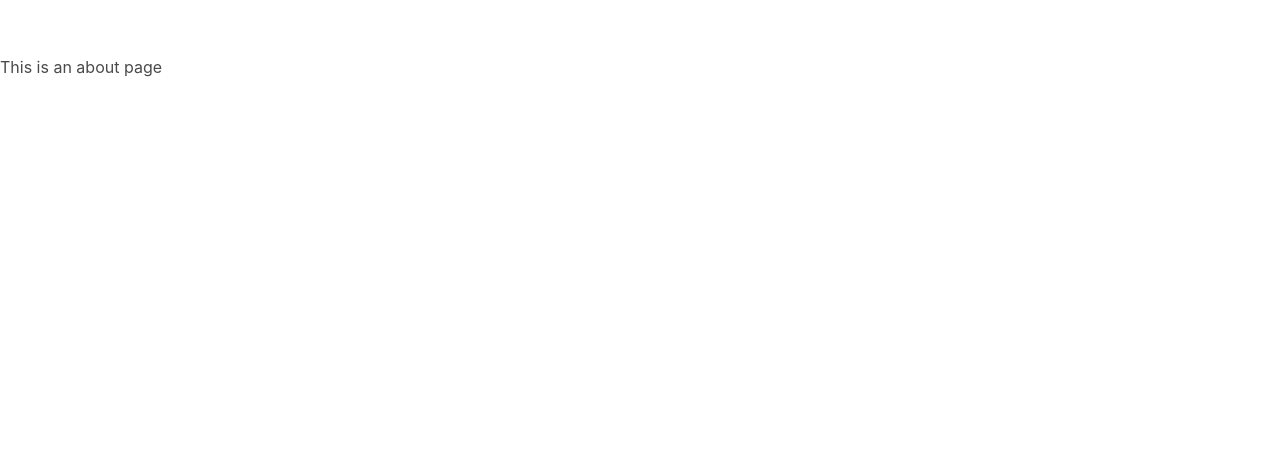
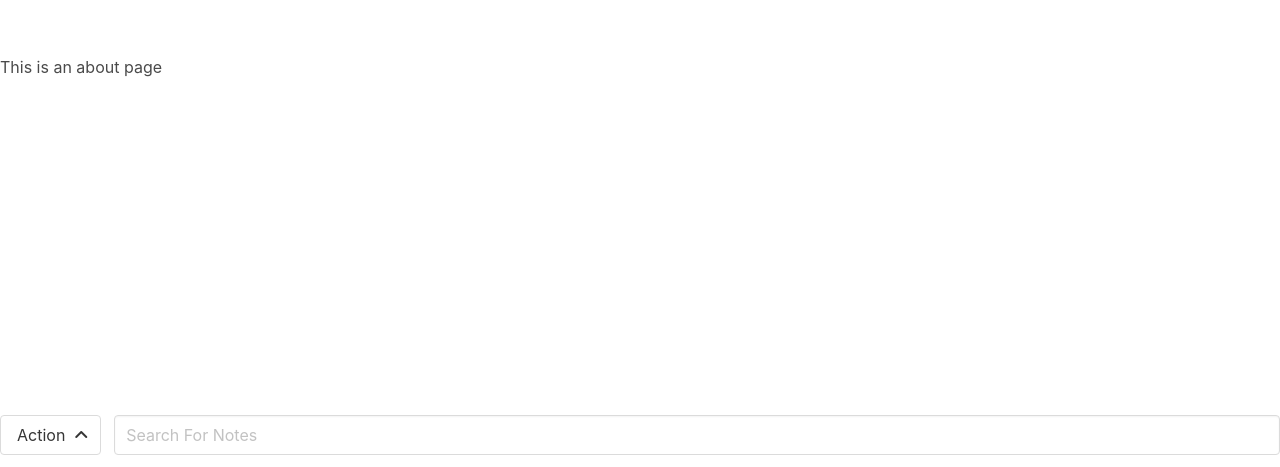
Before and after one commit to jmattson4/note-me, a Vue app: page /about in a window 1280 px wide. Shown: the part 333-800 px from the top of the page. Built offline with nearby package versions, Linux system fonts and the light colour scheme.

Commit message:
Refactored action bar and search bar UX

```diff
--- a/src/App.vue
+++ b/src/App.vue
@@ -1,7 +1,9 @@
 <script setup lang="ts">
 import { RouterView } from 'vue-router'
 import { useLocalStorage } from './compositions/useLocalStorage';
-const {watcher, hydrate} = useLocalStorage()
+import CreateNote from '@/components/action-button.vue';
+import Search from '@/components/search.vue';
+const { watcher, hydrate } = useLocalStorage()
 hydrate()
 watcher()
 </script>
@@ -9,9 +11,14 @@ watcher()
 <template>
   <header>
     <div class="wrapper">
-      <nav>
-      </nav>
+      <nav></nav>
     </div>
   </header>
   <RouterView />
+  <footer  style="width:100%">
+    <nav class="navbar is-fixed-bottom is-transparent" style="display: flex; justify-content: center; column-gap: 1vw;">
+      <CreateNote />
+      <Search />
+    </nav>
+  </footer>
 </template>
--- a/src/components/action-button.vue
+++ b/src/components/action-button.vue
@@ -1,6 +1,6 @@
 <template>
     <div>
-        <DropdownButton label="Action" style="height: 100%;">
+        <DropdownButton label="Action" style="height: 100%;" direction="up">
             <template v-slot:dropdown-content>
                 <a
                     class="dropdown-item has-background-black"
--- a/src/components/dropdown-button.vue
+++ b/src/components/dropdown-button.vue
@@ -1,10 +1,10 @@
 <template>
-    <div class="dropdown" :class="isActive ? 'is-active' : ''" @focusout="onFocusOut()">
+    <div class="dropdown" :class="classes" @focusout="onFocusOut()">
         <div class="dropdown-trigger">
             <button class="button" aria-haspopup="true" aria-controls="dropdown-menu" @click="$emit('click'); isActive = !isActive">
                 <span>{{label}}</span>
                 <span class="icon is-small">
-                    <i class="fas fa-angle-down" aria-hidden="true"></i>
+                    <i :class="`fas fa-angle-${direction}`" aria-hidden="true"></i>
                 </span>
             </button>
         </div>
@@ -15,10 +15,12 @@
 </template>
 
 <script setup lang="ts">
-import { ref } from 'vue';
+import { computed, ref, type PropType } from 'vue';
 
-defineProps({
+type Direction = 'up' | 'down'
+const props = defineProps({
     label: String,
+    direction: String as PropType<Direction>
 })
 defineEmits(['click'])
 
@@ -27,4 +29,11 @@ const isActive = ref(false)
 const onFocusOut = () => {
     setTimeout(() => isActive.value = false, 100)
 }
+
+const classes = computed(() => {
+    const isUp = props.direction == 'up' ? 'is-up' : ''
+    const active = isActive.value ? 'is-active' : ''
+    return `${isUp} ${active}`
+
+})
 </script>
--- a/src/components/search.vue
+++ b/src/components/search.vue
@@ -1,10 +1,11 @@
 <template>
     <DropdownSearch
-        style="width: 80%; height: 100%"
+        style="width: 100%; height: 100%;"
         place-holder="Search For Notes"
         v-model="store.searchValue"
         :drop-down-content="store.searchSuggestions"
         @keydown="handleKeyup"
+        @update:modelValue="store.splitResults(store.searchResults!)"
     ></DropdownSearch>
 </template>
 
@@ -14,10 +15,8 @@ import DropdownSearch from "./dropdown-search.vue";
 const store = useNoteStore()
 
 const handleKeyup = (event: KeyboardEvent) => {
-    console.log(event.key)
     if (event.key === 'Enter') {
-        console.log('fired');
-        store.splitResults(store.searchResults)
+        store.splitResults(store.searchResults!)
     }
 }
 
--- a/src/stores/note.ts
+++ b/src/stores/note.ts
@@ -31,6 +31,7 @@ export const useNoteStore = defineStore({
     groups: [],
     displayed: [],
     spaces: {},
+    searchValue: '',
     selectedSpace: '',
     spaceSearchValue: '',
     columnSize: 4
@@ -38,6 +39,7 @@ export const useNoteStore = defineStore({
   getters: {
     getNote(state): (name: string) => Note {
       return function (name: string): Note {
+        console.log(name)
         return state.notes[name]
       }
     },
@@ -55,9 +57,9 @@ export const useNoteStore = defineStore({
       })
       return results
     },
-    searchResults(state): Note[] {
+    searchResults(state): string[] | undefined {
       if (state.searchValue) {
-        let results: Note[] = []
+        let results: string[] = []
         let search = state.searchValue
         switch (search) {
           case "all":
@@ -68,7 +70,7 @@ export const useNoteStore = defineStore({
         }
         Object.keys(state.notes).forEach(key => {
           if (key.includes(search) || state.notes[key]?.groupName.includes(search)) {
-            results.push(state.notes[key])
+            results.push(state.notes[key].name)
           }
         })
         return results
@@ -140,16 +142,16 @@ export const useNoteStore = defineStore({
       return linksFromString(noteMessage, this.notes)
     },
     openLinks(parentNote: Note) {
-      let newDisplayed: Note[][] = []
+      let newDisplayed: string[][] = []
       for (let index = 0; index < this.columnSize; index++) {
         newDisplayed.push([])
       }
-      newDisplayed[0].push(parentNote)
+      newDisplayed[0].push(parentNote.name)
       let columnPut = 1
       for (const key in parentNote.linkedNotes) {
         const note = this.notes[parentNote.linkedNotes[key]]
         if (note) {
-          newDisplayed[columnPut].push(note)
+          newDisplayed[columnPut].push(note.name)
           if (columnPut == this.columnSize - 1) {
             columnPut = 1
           } else {
@@ -159,7 +161,7 @@ export const useNoteStore = defineStore({
       }
       this.displayed = newDisplayed
     },
-    splitResults(notes: Note[]) {
+    splitResults(notes: string[]) {
       let chunks = [], i = 0, n = notes.length
       let len = notes.length / this.columnSize
       while (i < n) {
--- a/src/views/HomeView.vue
+++ b/src/views/HomeView.vue
@@ -1,19 +1,10 @@
 <script setup lang="ts">
-
-import CreateNote from '../components/action-button.vue';
-import Search from '../components/search.vue';
 import NoteContainer from '../components/note-container.vue';
 </script>
 
 <template>
   <main>
-    <div class="down">
-      <div style="display: flex; justify-content: center; column-gap: 1vw;">
-        <CreateNote />
-        <Search />
-      </div>
       <NoteContainer/>
-    </div>
   </main>
 </template>
 
```
Also changed, not shown: src/components/load-display-modal.vue (line endings or trailing spaces), 1 other file (tests, documents, lock files or other folders).
